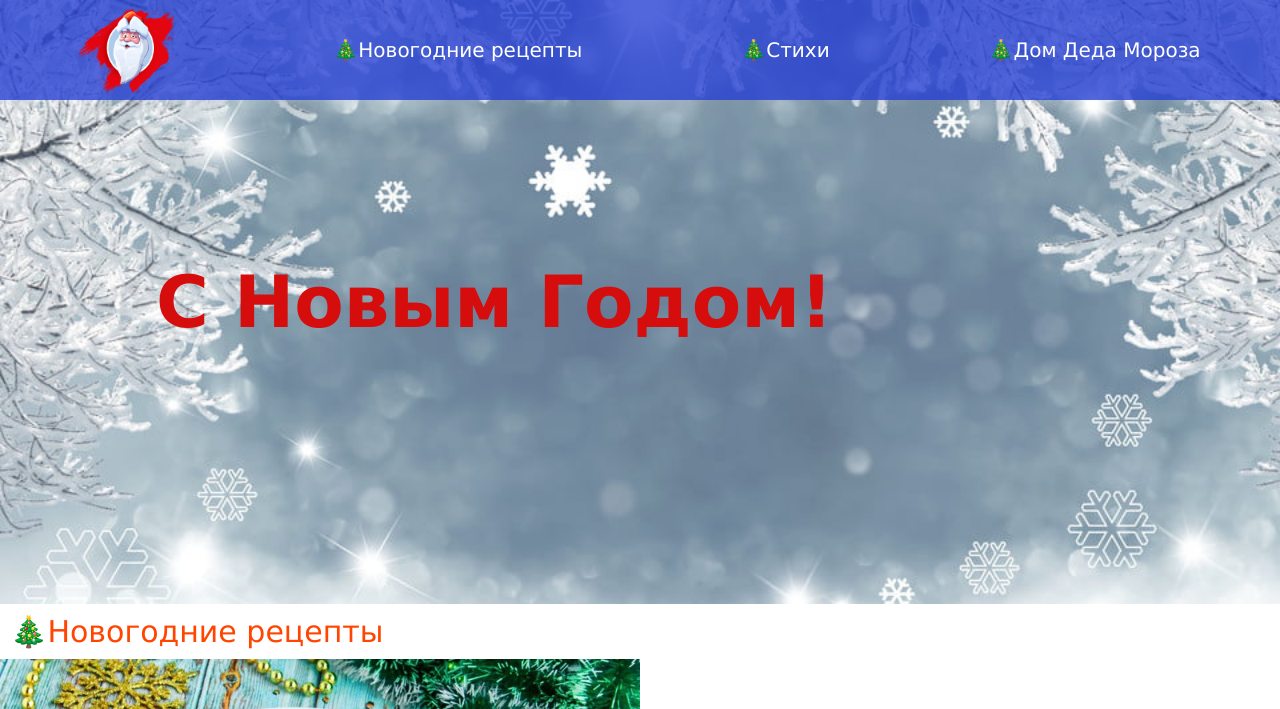
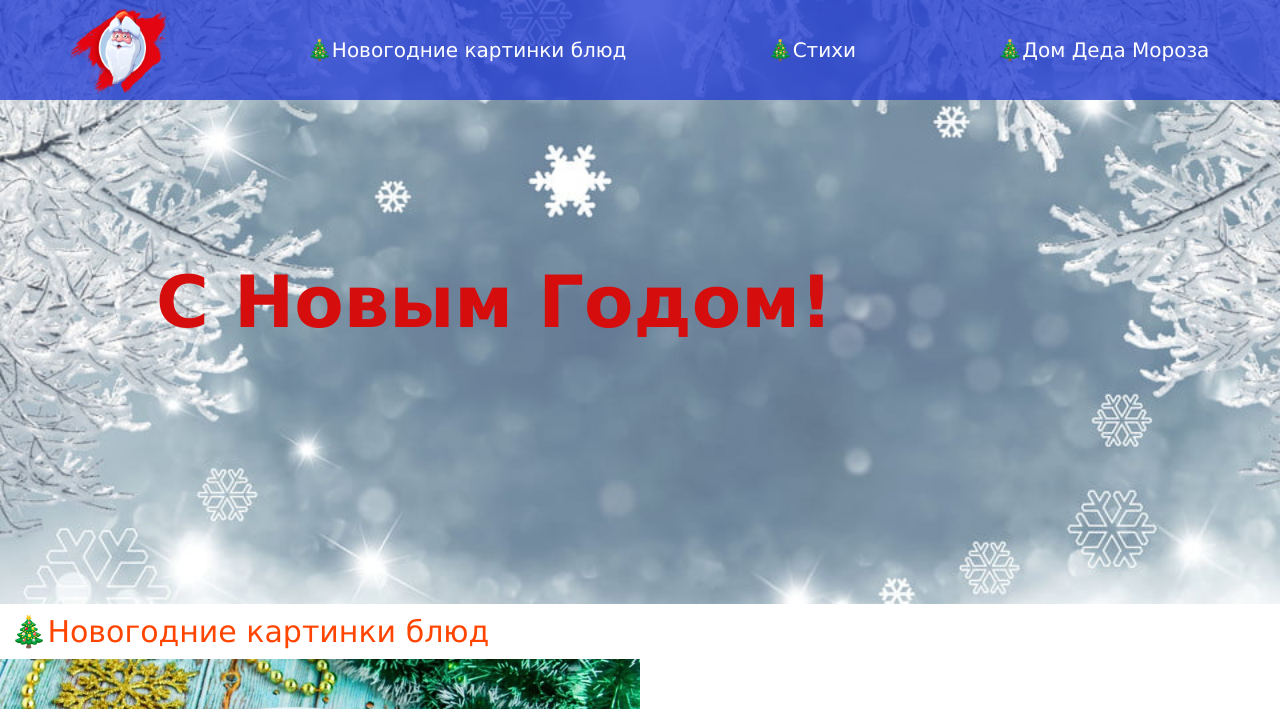
Before and after one commit to KaOleg/Hello-World-Competition, a plain HTML site: page index.html in a window 1280 px wide. Shown: the top 709 px of the page. Drawn offline with Linux system fonts and the light colour scheme.

Commit message:
Update index.html

```diff
--- a/index.html
+++ b/index.html
@@ -19,7 +19,7 @@
                     />
                     <li>
                         <a class="header__nav-item" href="#"
-                            >🎄Новогодние рецепты</a
+                            >🎄Новогодние картинки блюд</a
                         >
                     </li>
                     <li>
@@ -38,7 +38,7 @@
                 <h1 class="container">С Новым Годом!</h1>
             </div>
             <div class="main__recept">
-                <p class="main__p">🎄Новогодние рецепты</p>
+                <p class="main__p">🎄Новогодние картинки блюд</p>
                 <img class="recept1" src="images/recept1.jpg" alt="" />
                 <img class="recept2" src="images/recept2.jpg" alt="" />
                 <img class="recept3" src="images/recept3.jpg" alt="" />
```
